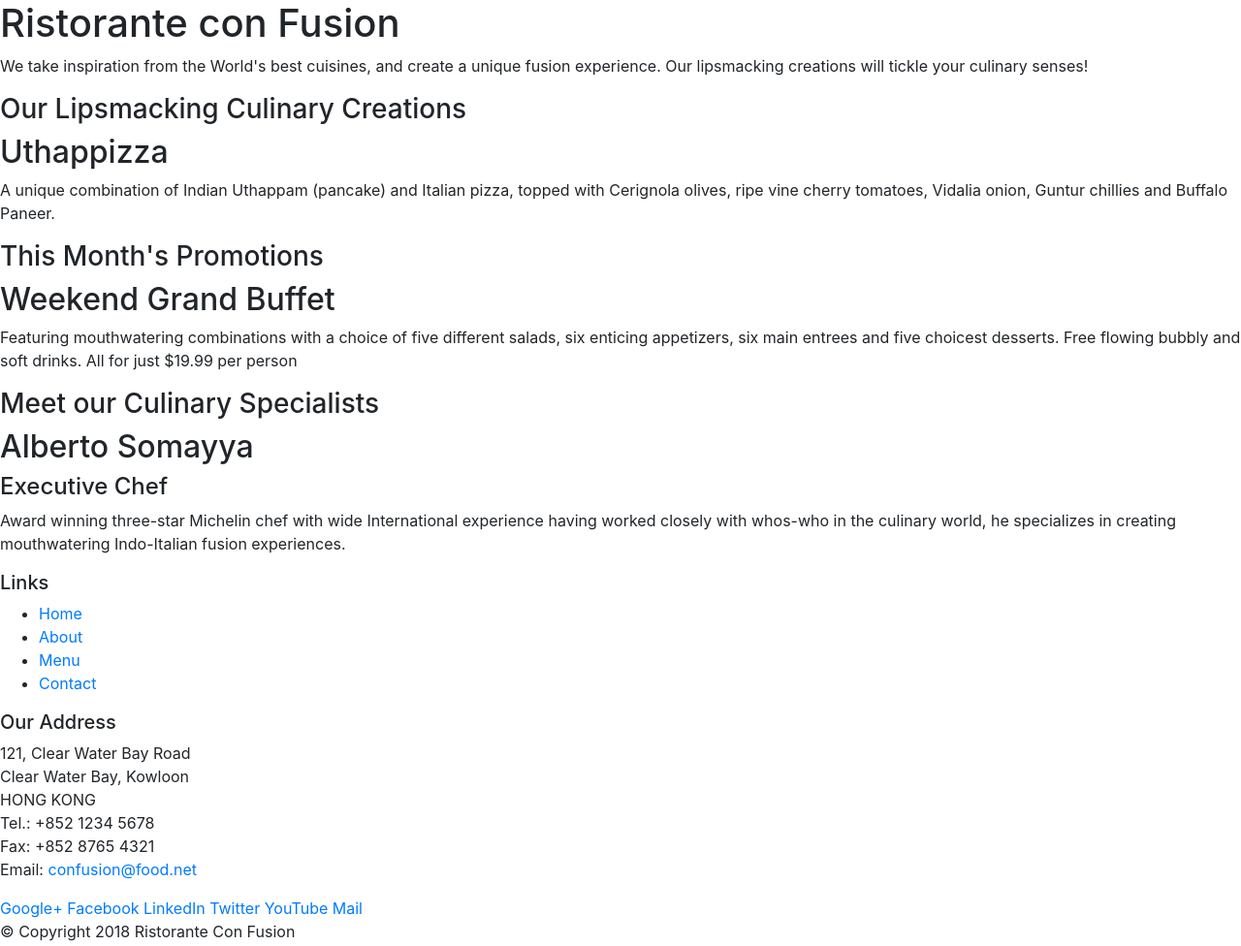
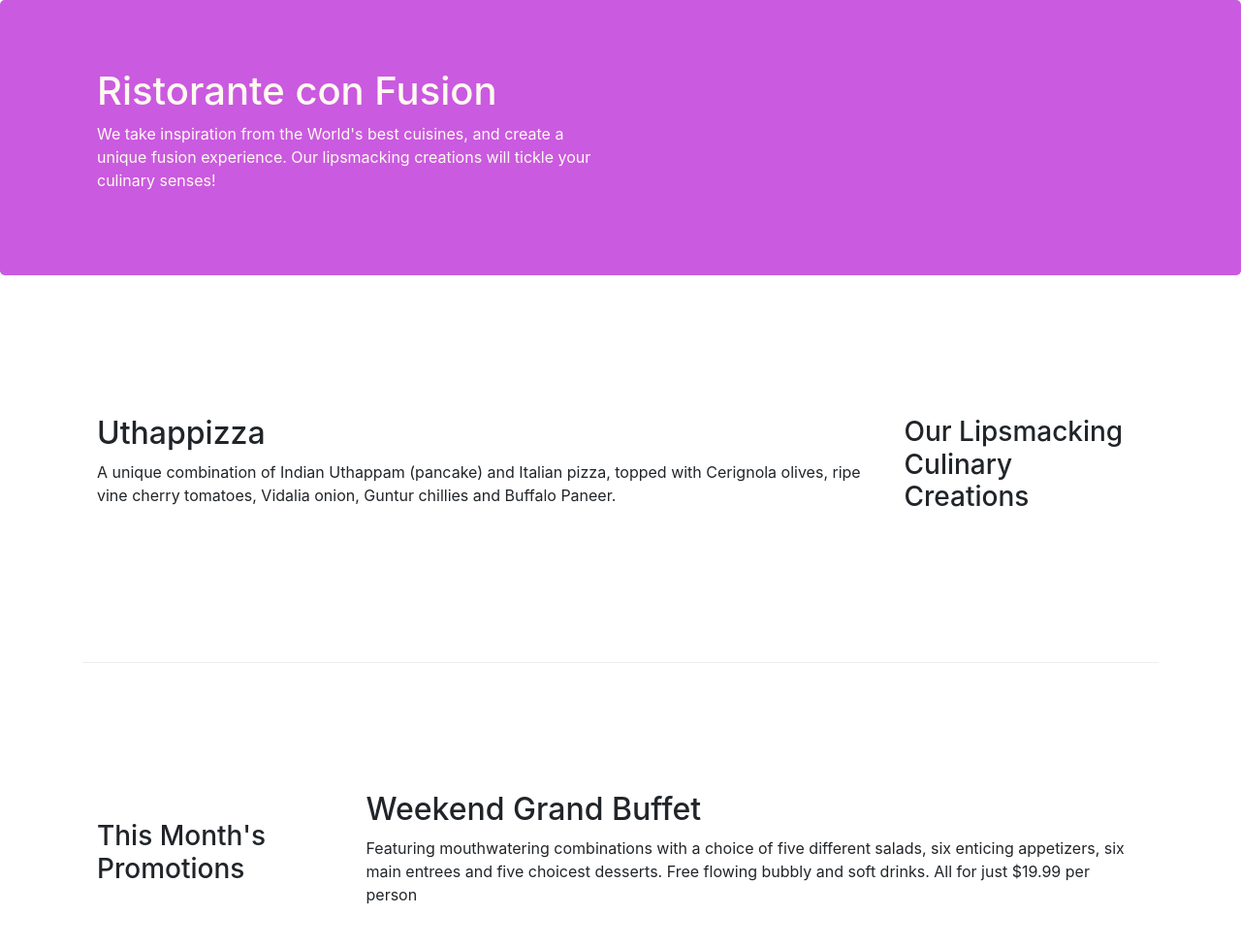
Before and after one commit to ali97730/Bootstrap-4, a website: page index.html in a window 1280 px wide. Shown: the top 976 px of the page at 97% size. Drawn offline with nearby package versions, Linux system fonts and the light colour scheme.

Commit message:
excercise week1 complete

```diff
--- /dev/null
+++ b/css/styles.css
@@ -0,0 +1,27 @@
+.row-header{
+    margin:0px auto;
+    padding: opx auto;
+}
+.row-content{
+    margin:0px auto;
+    padding : 50px 0px 50px 0px;
+    border-bottom: 1px ridge;
+    min-height: 400px;
+}
+.footer{
+    background-color: #e8b4f3;
+    margin: 0px auto;
+    padding :20px 0px 20px 0px;
+}
+
+.jumbotron{
+    padding: 70px 30px 70px 30px;
+    margin:0px auto;
+    background: #ca5ae0;
+    color: floralwhite;
+}
+.address{
+    font-size: 80%;
+    margin :0px;
+    color: black;
+}
--- a/index.html
+++ b/index.html
@@ -9,52 +9,53 @@
 
     <!-- Bootstrap CSS -->
     <link rel="stylesheet" href="node_modules/bootstrap/dist/css/bootstrap.min.css">
+    <link rel="stylesheet" href="css/styles.css">
     <title>Ristorante Con Fusion</title>
 
 </head>
 
 <body>
 
-    <header>
-        <div>
-            <div>
-                <div>
+    <header class = "jumbotron">
+        <div class="container">
+            <div class="row row-header">
+                <div class="col-12 col-sm-6">
                     <h1>Ristorante con Fusion</h1>
                     <p>We take inspiration from the World's best cuisines, and create a unique fusion experience. Our lipsmacking creations will tickle your culinary senses!</p>
                 </div>
-                <div>
+                <div class="col-12 col-sm-6">
                 </div>
             </div>
         </div>
     </header>
 
-    <div>
-        <div>
-            <div>
+    <div class="container">
+        <div class="row row-content align-items-center">
+            <div class="col-12 col-sm-4 order-sm-last col-md-3">
                 <h3>Our Lipsmacking Culinary Creations</h3>
             </div>
-            <div>
+            <div class="col-12 col-sm order-sm-first col-md" >
                 <h2>Uthappizza</h2>
                 <p>A unique combination of Indian Uthappam (pancake) and Italian pizza, topped with Cerignola olives, ripe vine cherry tomatoes, Vidalia onion, Guntur chillies and Buffalo Paneer.</p>
             </div>
         </div>
 
 
-        <div>
-            <div>
+        <div class="row row-content align-items-center">
+            <div class="col-12 col-sm-4 col-md-3">
                 <h3>This Month's Promotions</h3>
             </div>
-            <div>
+            <div class="col-12 col-sm col-md">
                 <h2>Weekend Grand Buffet</h2>
                 <p>Featuring mouthwatering combinations with a choice of five different salads, six enticing appetizers, six main entrees and five choicest desserts. Free flowing bubbly and soft drinks. All for just $19.99 per person </p>
             </div>
         </div>
 
-        <div>
-            <div>
+        <div class="row row-content align-items-center">
+            <div class="col-12 col-sm-4  order-sm-last col-md-3">
                 <h3>Meet our Culinary Specialists</h3>
             </div>
-            <div>
+            <div class="col-12 col-sm  order-sm-first col-md">
                 <h2>Alberto Somayya</h2>
                 <h4>Executive Chef</h4>
                 <p>Award winning three-star Michelin chef with wide International experience having worked closely with whos-who in the culinary world, he specializes in creating mouthwatering Indo-Italian fusion experiences. </p>
@@ -62,19 +63,19 @@
         </div>
     </div>
 
-    <footer>
-        <div>
-            <div>
-                <div>
+    <footer class="footer">
+        <div class="container">
+            <div class="row">
+                <div class="col-4 offset-1 col-sm-2">
                     <h5>Links</h5>
-                    <ul>
+                    <ul class="list-unstyled">
                         <li><a href="#">Home</a></li>
                         <li><a href="#">About</a></li>
                         <li><a href="#">Menu</a></li>
                         <li><a href="#">Contact</a></li>
                     </ul>
                 </div>
-                <div>
+                <div class="col-7 col-sm-5" >
                     <h5>Our Address</h5>
                     <address>
 		              121, Clear Water Bay Road<br>
@@ -85,8 +86,8 @@
 		              Email: <a href="mailto:confusion@food.net">confusion@food.net</a>
 		           </address>
                 </div>
-                <div>
-                    <div>
+                <div class="col-12 col-sm-4 align-self-center">
+                    <div class="text-center">
                         <a href="http://google.com/+">Google+</a>
                         <a href="http://www.facebook.com/profile.php?id=">Facebook</a>
                         <a href="http://www.linkedin.com/in/">LinkedIn</a>
@@ -96,8 +97,8 @@
                     </div>
                 </div>
            </div>
-           <div>
-                <div>
+           <div class="row justify-content-center">
+                <div class="col-auto">
                     <p>© Copyright 2018 Ristorante Con Fusion</p>
                 </div>
            </div>
```
